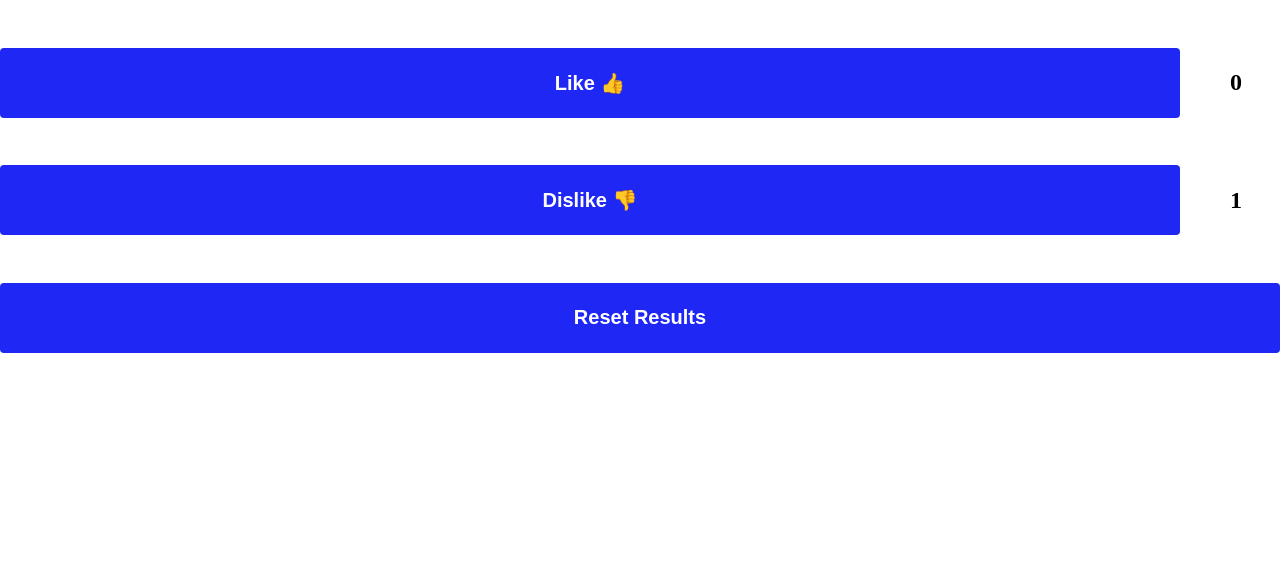
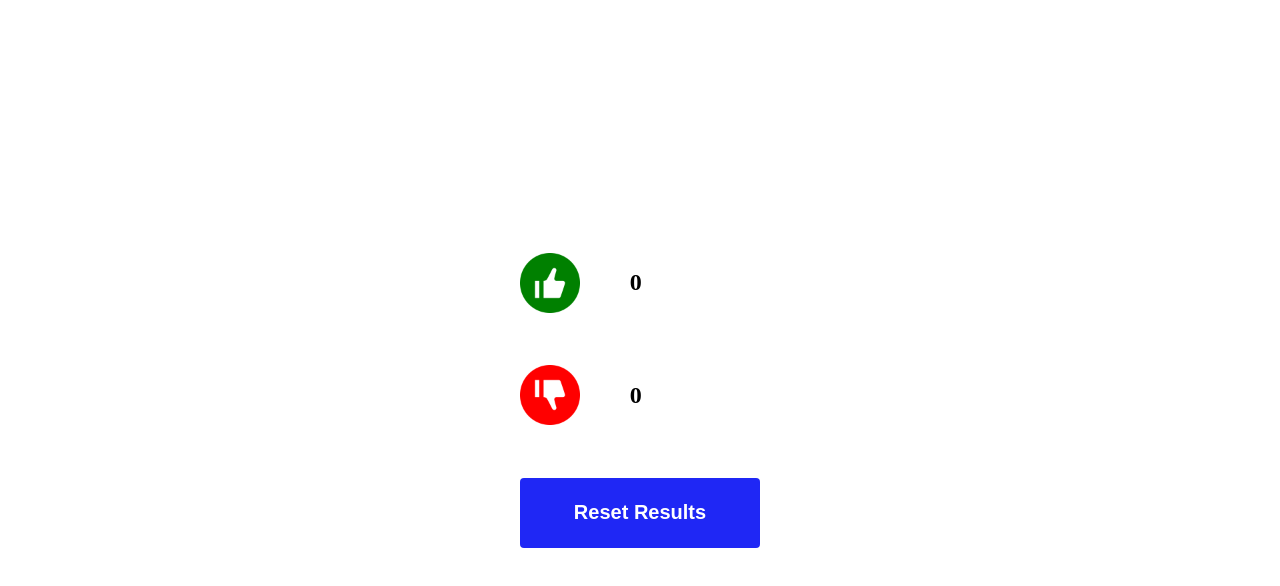
Before and after one commit to AndriiGudz/React_Redux, a React (Vite) app: page / in a window 1280 px wide. Shown: the top 586 px of the page. Built offline with nearby package versions, Linux system fonts and the light colour scheme.

Commit message:
Homeworks 15

```diff
--- a/src/components/Feedback/Feedback.tsx
+++ b/src/components/Feedback/Feedback.tsx
@@ -1,29 +1,45 @@
-import {FeedbackComponent, FeedbackBtn, Result} from './styles'
-import Button from 'components/Button/Button'
+import { FeedbackComponent, FeedbackBtn, Result, Icon } from "./styles"
+import Button from "components/Button/Button"
 
-import {useAppDispatch, useAppSelector} from 'store/hooks'
-import {feedbackSliceAction, feedbackSliceSelectors} from 'store/redux/feedback/feedbackSlice'
+import { useAppDispatch, useAppSelector } from "store/hooks"
+import {
+  feedbackSliceAction,
+  feedbackSliceSelectors,
+} from "store/redux/feedback/feedbackSlice"
+
+import Like from "assets/Like.png"
+import Dislike from "assets/Dislike.png"
 
 function Feedback() {
-
   const countLike = useAppSelector(feedbackSliceSelectors.resultLike)
+  const countDisLike = useAppSelector(feedbackSliceSelectors.resultDislike)
   const dispatch = useAppDispatch()
 
   const like = () => {
     dispatch(feedbackSliceAction.like())
   }
 
+  const disLike = () => {
+    dispatch(feedbackSliceAction.disLike())
+  }
+
+  const resetResult = () => {
+    dispatch(feedbackSliceAction.reset())
+  }
+
   return (
     <FeedbackComponent>
       <FeedbackBtn>
-        <Button name="Like 👍" onClick={like} />
+        <Icon src={Like} alt="Like" onClick={like} />
+        {/* <Button name="Like 👍" onClick={like} /> */}
         <Result>{countLike}</Result>
       </FeedbackBtn>
       <FeedbackBtn>
-        <Button name="Dislike 👎" onClick={() => {}} />
-        <Result>{1}</Result>
+        <Icon src={Dislike} alt="Like" onClick={disLike} />
+        {/* <Button name="Dislike 👎" onClick={disLike} /> */}
+        <Result>{countDisLike}</Result>
       </FeedbackBtn>
-      <Button name="Reset Results" onClick={() => {}} />
+      <Button name="Reset Results" onClick={resetResult} />
     </FeedbackComponent>
   )
 }
--- a/src/components/Feedback/styles.ts
+++ b/src/components/Feedback/styles.ts
@@ -1,4 +1,4 @@
-import styled from '@emotion/styled'
+import styled from "@emotion/styled"
 
 export const FeedbackComponent = styled.div`
   display: flex;
@@ -18,3 +18,6 @@ export const Result = styled.div`
   font-size: 24px;
   font-weight: bold;
 `
+export const Icon = styled.img`
+  width: 60px;
+`
--- a/src/homeworks/Homewroks15/Homeworks15.tsx
+++ b/src/homeworks/Homewroks15/Homeworks15.tsx
@@ -1,7 +1,8 @@
 import Feedback from "components/Feedback/Feedback"
+import { Homeworks15Component } from "./styles"
 
 function Homeworks15() {
-    return <Feedback />
+  return <Feedback />
 }
 
 export default Homeworks15
--- /dev/null
+++ b/src/homeworks/Homewroks15/styles.ts
@@ -0,0 +1,8 @@
+import styled from "@emotion/styled/macro"
+
+export const Homeworks15Component = styled.div`
+  display: flex;
+  flex-direction: column;
+  align-items: center;
+  justify-content: center;
+`
--- a/src/store/redux/feedback/feedbackSlice.tsx
+++ b/src/store/redux/feedback/feedbackSlice.tsx
@@ -2,17 +2,24 @@ import { createAppSlice } from "store/createAppSlice";
 import {FeedbackStateSlice} from './types'
 
 const feedbackInitialState: FeedbackStateSlice = {
-    resultLike: 0
+    resultLike: 0,
+    resultDislike: 0
 }
 
 export const feedbackSlice = createAppSlice({
     name: 'FEEDBACK',
     initialState: feedbackInitialState,
     reducers: create => ({
-        like: create.reducer((state: FeedbackStateSlice) => {state.resultLike = state.resultLike + 1})
+        like: create.reducer((state: FeedbackStateSlice) => {state.resultLike = state.resultLike + 1}),
+        disLike: create.reducer((state: FeedbackStateSlice) => {state.resultDislike = state.resultDislike + 1}),
+        reset: create.reducer((state: FeedbackStateSlice) => {
+            state.resultLike = 0
+            state.resultDislike = 0
+        })
     }),
     selectors: {
-        resultLike: (state: FeedbackStateSlice) => state.resultLike
+        resultLike: (state: FeedbackStateSlice) => state.resultLike,
+        resultDislike: (state: FeedbackStateSlice) => state.resultDislike
     }
 })
 
--- a/src/store/redux/feedback/types.ts
+++ b/src/store/redux/feedback/types.ts
@@ -1,3 +1,4 @@
 export interface FeedbackStateSlice {
     resultLike: number
+    resultDislike: number
 }
--- a/src/styles/GlobalStyles.tsx
+++ b/src/styles/GlobalStyles.tsx
@@ -27,6 +27,8 @@ const globalStyles = css`
     display: flex;
     flex-direction: column;
     min-height: 100%;
+    align-items: center;
+    justify-content: center;
   }
 `
 function GlobalStyles() {
```
Also changed, not shown: src/assets/Dislike.png (added), src/assets/Like.png (added).
